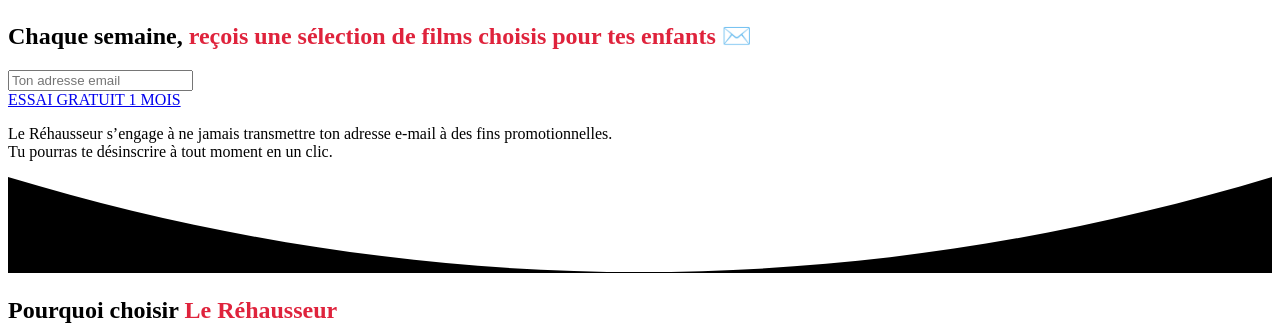
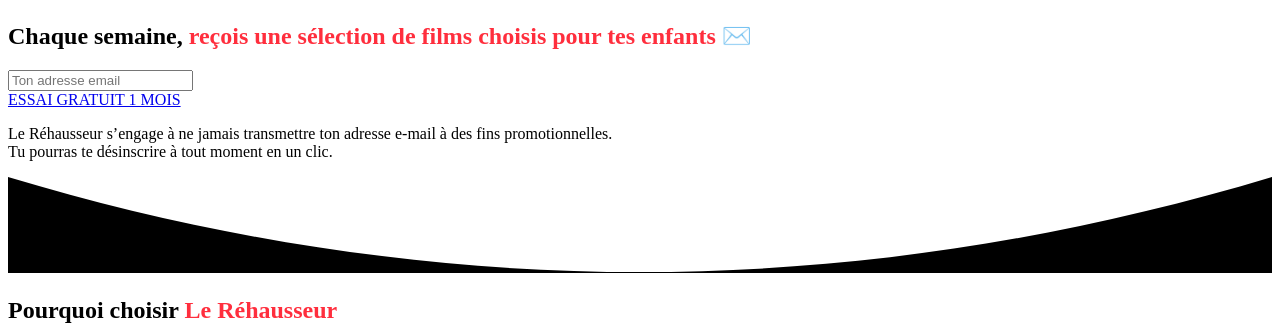
Before and after one commit to seizeneuvieme/site, a Symfony app: template templates/home/index.html.twig in a window 1280 px wide. Shown: the part 395-721 px from the top of the page. Run offline with Twig, Linux system fonts and the light colour scheme; the template is opened without the code that fills it, so the values that code supplies are empty; some libraries are stand-ins or nearby versions; some web fonts are replaced.

Commit message:
style: update primary theme color

```diff
--- a/assets/styles/leap/user-variables.scss
+++ b/assets/styles/leap/user-variables.scss
@@ -11,7 +11,7 @@
 // $primary-2: #ffd166;
 // $primary-3: #235789;
 
-$primary: #df233c;
+$primary: #ff2e3d;
 $primary-2: #ffbe0b;
 $primary-3: #f8f4e3;
 
--- a/templates/home/index.html.twig
+++ b/templates/home/index.html.twig
@@ -8,12 +8,12 @@
       <div class="container" style="padding-bottom: 0;">
         <div class="row justify-content-center text-center">
           <div class="col-xl-8 col-lg-9 col-md-10">
-            <h1 class="display-4">Chaque semaine, <span style="color: #df233c">reçois une sélection de films choisis pour tes enfants ✉️</span></h1>
+            <h1 class="display-4">Chaque semaine, <span style="color: #ff2e3d">reçois une sélection de films choisis pour tes enfants ✉️</span></h1>
             <div class="d-flex flex-column flex-sm-row justify-content-center align-items-center align-items-sm-start mt-5">
               <input class="form-control form-control-lg" type="text" placeholder="Ton adresse email">
             </div>
             <div class="d-flex flex-column flex-sm-row justify-content-center align-items-center align-items-sm-start mt-5">
-              <a href="#" class="mx-1 btn btn-lg btn-primary mt-sm-0">ESSAI GRATUIT 1 MOIS</a>
+              <a href="#" class="mx-1 btn btn-lg btn-primary text-white mt-sm-0">ESSAI GRATUIT 1 MOIS</a>
             </div>
             <div class="d-flex flex-column flex-sm-row justify-content-center align-items-center align-items-sm-start mt-5">
               <p>
@@ -35,7 +35,7 @@
       <div class="container">
         <div class="row justify-content-center">
           <div class="col-xl-9 text-center">
-            <h2 class="display-4 mx-xl-6">Pourquoi choisir <span style="font-family: 'Grand Hotel'; color: #df233c">Le Réhausseur</span></h2>
+            <h2 class="display-4 mx-xl-6">Pourquoi choisir <span style="font-family: 'Grand Hotel'; color: #ff2e3d">Le Réhausseur</span></h2>
           </div>
         </div>
         <div class="row justify-content-between align-items-center my-6">
@@ -148,7 +148,7 @@
       <div class="container">
         <div class="row justify-content-center text-center">
           <div class="col-xl-8 col-lg-9">
-            <h2 class="display-4 mx-xl-6">Combien <span style="color: #df233c">ça coûte ?</span></h2>
+            <h2 class="display-4 mx-xl-6">Combien <span style="color: #ff2e3d">ça coûte ?</span></h2>
             <p class="lead">
               Sed ut perspiciatis unde omnis iste natus error sit voluptatem accusantium doloremque laudantium, totam rem aperiam, eaque ipsa.
             </p>
@@ -190,7 +190,7 @@
                       <span class="text-muted text-strikethrough">White Labelling</span>
                     </li>
                   </ul>
-                  <a href="#" class="btn btn-outline-primary">
+                  <a href="#" class="btn btn-primary text-white">
                     Get Basic
                   </a>
                 </div>
@@ -232,7 +232,7 @@
                       <span class="text-muted text-strikethrough">White Labelling</span>
                     </li>
                   </ul>
-                  <a href="#" class="btn btn-primary">
+                  <a href="#" class="btn btn-primary text-white">
                     Get Pro
                   </a>
                 </div>
@@ -251,7 +251,7 @@
       <div class="container">
         <div class="row justify-content-center">
           <div class="col-xl-9 text-center">
-            <h2 class="display-4 mx-xl-6">Les réponses à  <span style="color: #df233c">vos questions</span></h2>
+            <h2 class="display-4 mx-xl-6">Les réponses à  <span style="color: #ff2e3d">vos questions</span></h2>
           </div>
           <div class="col-xl-8 col-lg-9">
             <div class="my-4">
@@ -445,7 +445,7 @@
       <div class="container">
         <div class="row justify-content-center text-center mb-3">
           <div class="col-xl-8 col-lg-9">
-            <h2 class="display-4 mx-xl-6">Ils l'ont déjà <span style="color: #df233c">adoptée ❤️</span></h2>
+            <h2 class="display-4 mx-xl-6">Ils l'ont déjà <span style="color: #ff2e3d">adoptée ❤️</span></h2>
             <p class="lead">
               Sed ut perspiciatis unde omnis iste natus error sit voluptatem accusantium doloremque laudantium, totam rem aperiam, eaque ipsa.
             </p>
--- a/templates/partials/header.html.twig
+++ b/templates/partials/header.html.twig
@@ -17,7 +17,7 @@
                 <a href="#" class="btn btn-primary-2 ml-lg-3 text-white dropdown-toggle" data-toggle="dropdown-grid" aria-expanded="false" aria-haspopup="true">Offrir</a>
             </li>
             <li class="nav-item dropdown">
-                <a href="{{ path('app_subscription') }}" class="btn btn-primary ml-lg-3 dropdown-toggle" data-toggle="dropdown-grid" aria-expanded="false" aria-haspopup="true">Essai gratuit</a>
+                <a href="{{ path('app_subscription') }}" class="btn btn-primary text-white ml-lg-3 dropdown-toggle" data-toggle="dropdown-grid" aria-expanded="false" aria-haspopup="true">Essai gratuit</a>
             </li>
             <li class="nav-item dropdown">
                 <a href="#" class="ml-lg-3 dropdown-toggle" data-toggle="dropdown-grid" aria-expanded="false" aria-haspopup="true"><img class="icon" src="{{ asset('build/images/icons/theme/general/user.svg') }}" alt="decoration" data-inject-svg /> Connexion</a>
```
Also changed, not shown: templates/subscription/index.html.twig (+5 -5 lines).
